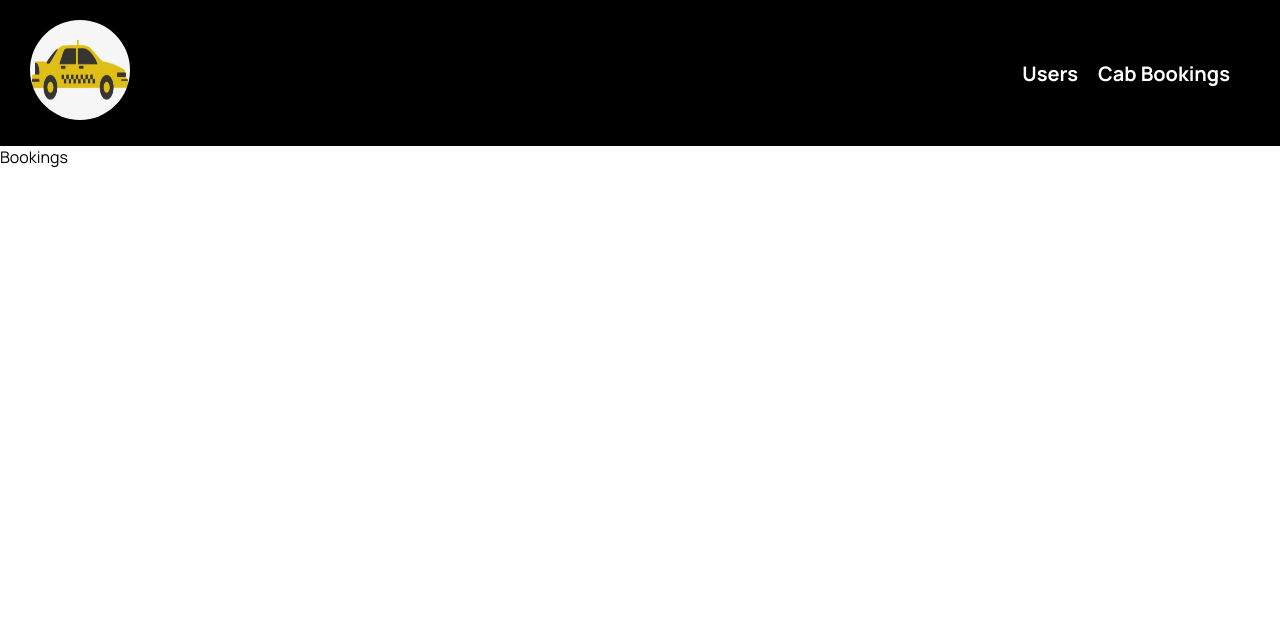
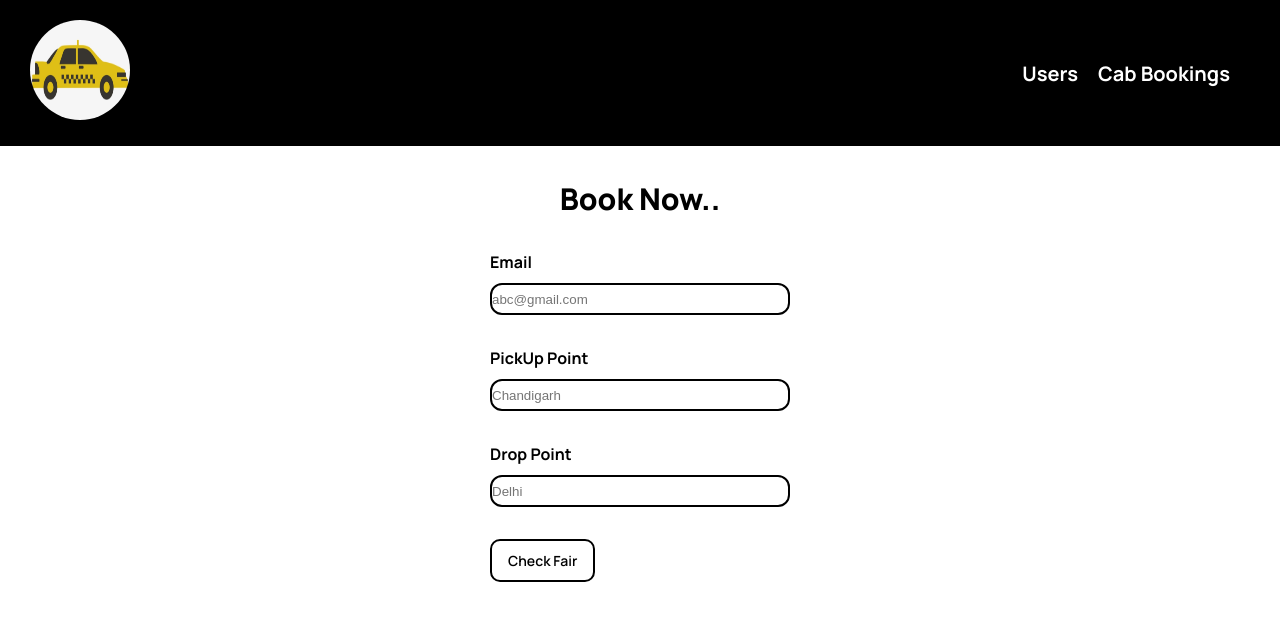
Before and after one commit to SANYA12SHARMA/2110996018_Scaler_Assignment, a React (Create React App) app in the folder client/: page /bookings in a window 1280 px wide. Shown: the top 620 px of the page. Built offline with nearby package versions, Linux system fonts and the light colour scheme.

Commit message:
Basic Booking form created

```diff
--- a/client/src/App.css
+++ b/client/src/App.css
@@ -59,3 +59,71 @@ nav li {
   color:white;
   font-weight: bold;
 }
+.booking_container{
+  width:100%;
+  height:100%;
+  display: flex;
+  flex-direction: row;
+  align-items: center;
+  justify-content: center;
+}
+.booking_form{
+  width:fit-content;
+  height:fit-content;
+  padding:2rem;
+  display: flex;
+  flex-direction: column;
+  align-items: center;
+  justify-content: flex-start;
+}
+.booking_heading{
+    width:100%;
+    height:fit-content;
+    display: flex;
+    align-items: center;
+    justify-content: center;
+    font-weight: 800;
+    font-size: 30px;
+    margin-bottom: 2rem;
+}
+.booking_field{
+  width:300px;
+  height:fit-content;
+  margin-bottom: 2rem;
+}
+.booking_field_heading{
+  font-weight: 700;
+  margin-bottom: 10px;
+}
+.booking_input{
+  width:100%;
+  height:2rem;
+  border-radius: 12px;
+  border:2px solid black
+}
+.booking_button{
+  width:100%;
+  height:fit-content;
+  display: flex;
+  align-items: center;
+  justify-content: flex-start;
+}
+.booking_button_each{
+  width:fit-content;
+  height:fit-content;
+  padding: 10px;
+  padding-left: 1rem;
+  padding-right: 1rem;
+  border:2px solid black;
+  font-size: 14px;
+  margin-right: 2rem;
+  cursor: pointer;
+  font-weight: 600;
+  border-radius: 10px;
+}
+.booking_button_each:hover{
+  background-color: black;
+  transition-duration: 0.6s;
+  color: white;
+  box-shadow: rgba(0, 0, 0, 0.24) 0px 3px 8px;
+}
--- a/client/src/pages/Bookings.jsx
+++ b/client/src/pages/Bookings.jsx
@@ -1,9 +1,42 @@
 import React from 'react'
+import { destinations } from '../assets/data/destinations';
+import { useState } from 'react';
+const Bookings = () => {
+    const [source,setSource]=useState("Chandigarh");
+    const [destination,setDestination]=useState("Delhi");
+  return (
+    <div className='container'>
+    <div className='booking_container'>
+        <div className='booking_form'>
+            <div className='booking_heading'>
+            Book Now..
+            </div>
+            <div className='booking_field'>
+            <div className='booking_field_heading'>
+                Email
+            </div>
+                <input type="email" placeholder='abc@gmail.com' className='booking_input'></input>
+            </div>
+            <div className='booking_field'>
+            <div className='booking_field_heading'>
+                PickUp Point
+            </div>
+                <input type="text" placeholder='Chandigarh' className='booking_input'></input>
+            </div>
+            <div className='booking_field'>
+            <div className='booking_field_heading'>
+            Drop Point
+            </div>
+                <input type="text" placeholder='Delhi' className='booking_input'></input>
 
-const Bookings = () => {
-  return (
-    <div>
-      Bookings
+            </div>
+            <div className="booking_button">
+                    <div className="booking_button_each">
+                        Check Fair
+                    </div>
+                </div>
+        </div>
+    </div>
     </div>
   )
 }
```
Also changed, not shown: client/src/App.js (+5 -4 lines), client/src/assets/data/form.js (deleted, +0 -19 lines), client/src/assets/data/destinationsId.js (added).
